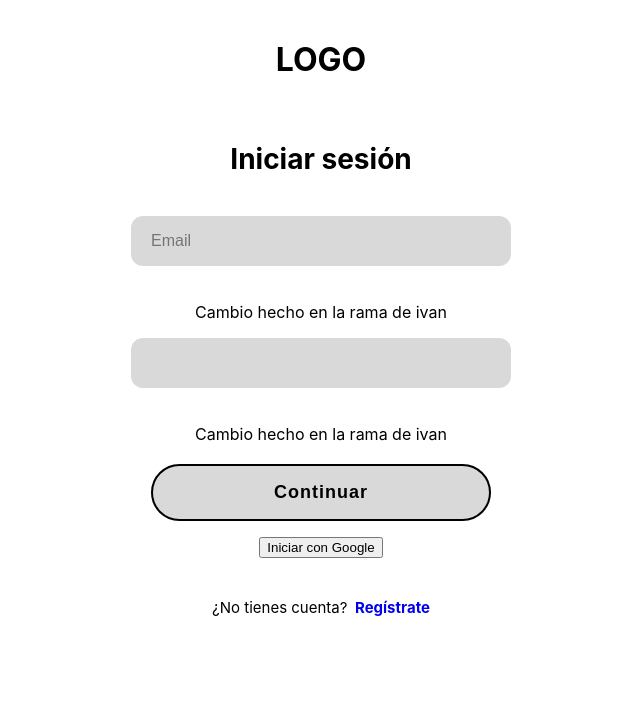
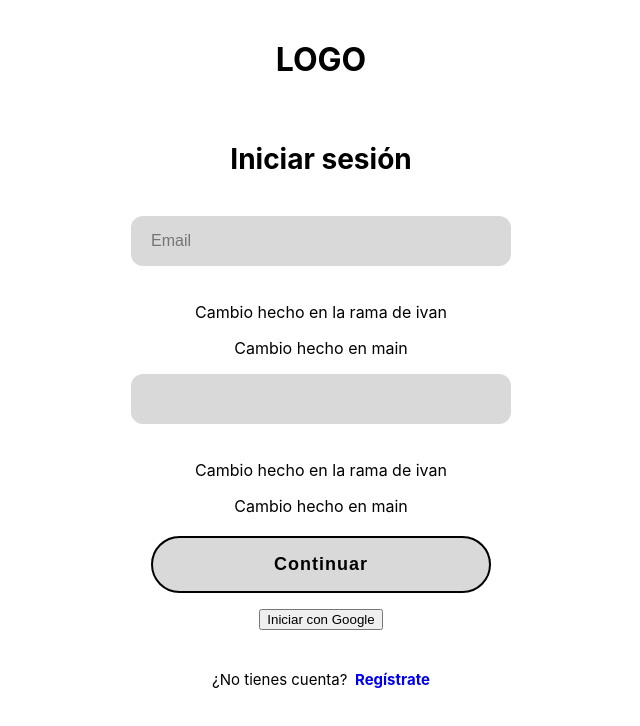
Before and after one commit to Elarbiaddya/full90, a React (Vite) app: page /loginUseState in a window 1280 px wide. Shown: the top 726 px of the page, without its empty margins (319-959 px from the left). Built offline with nearby package versions, Linux system fonts and the light colour scheme; no server answers.

Commit message:
cambio main

```diff
--- a/src/components/NewFormInput.jsx
+++ b/src/components/NewFormInput.jsx
@@ -5,6 +5,7 @@ const NewFormInput = ({ label, id, error, className, required = false, ...props
       <input id={id} required={required} className={className} {...props} />
       {error && <p className="error">{error}</p>}
       <p>Cambio hecho en la rama de ivan</p>
+      <p>Cambio hecho en main</p>
     </div>
   );
 };
```
